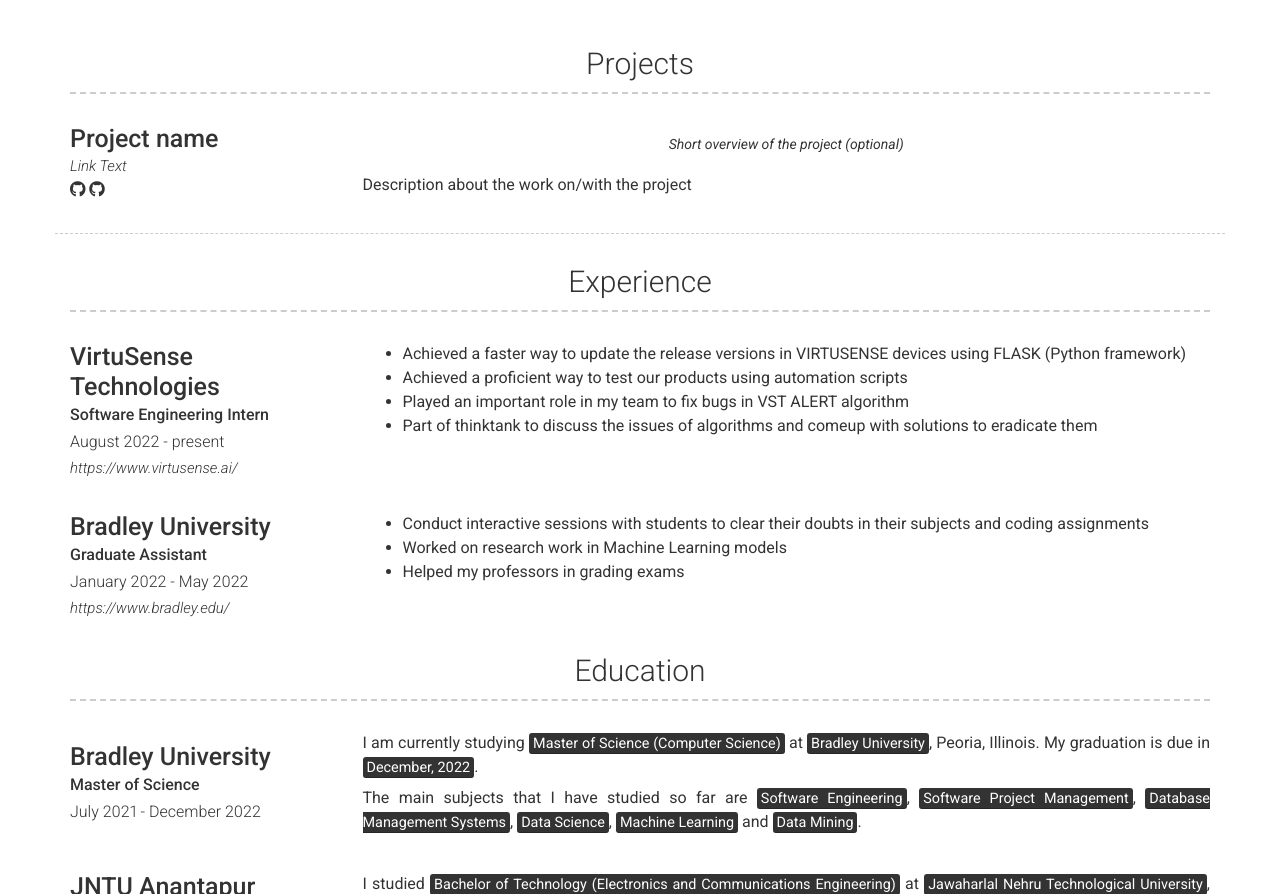
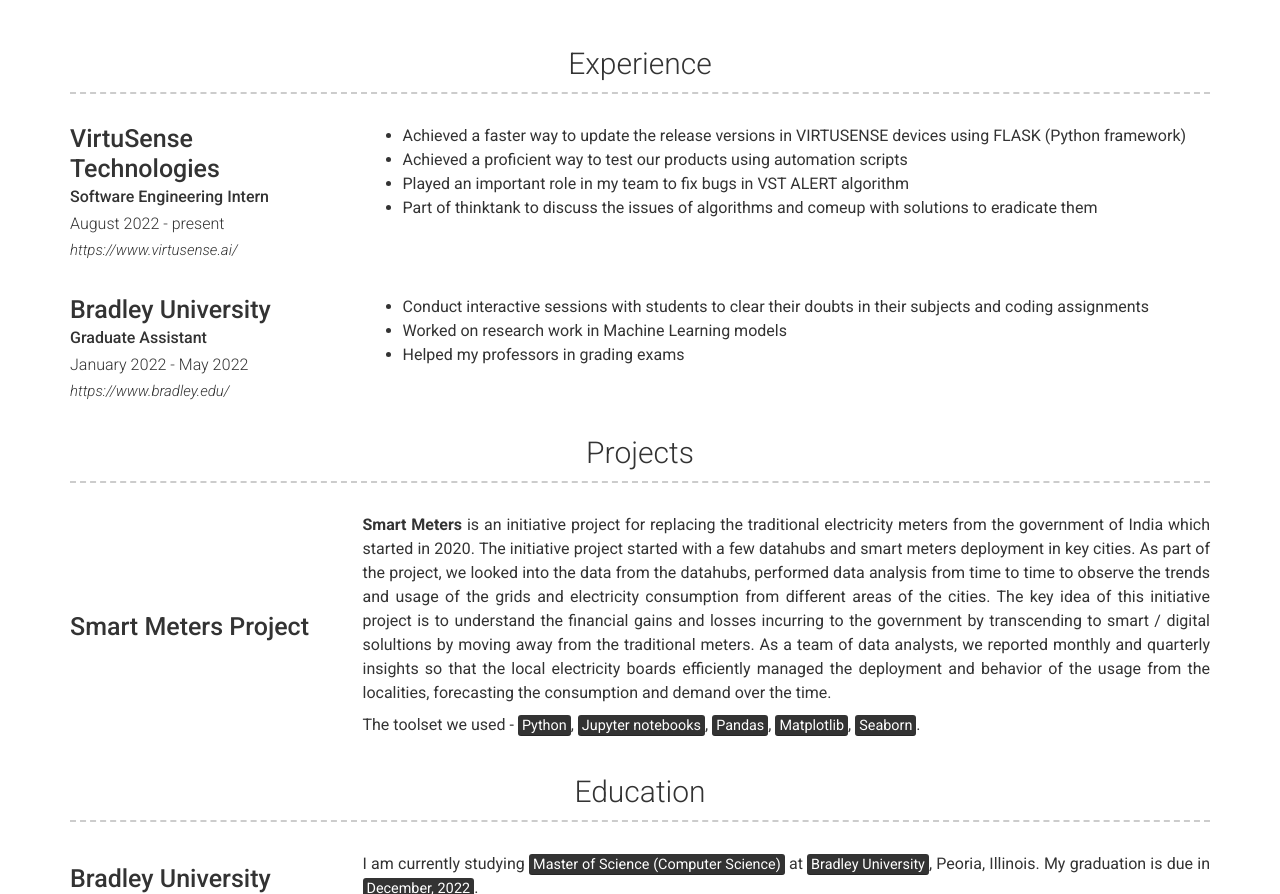
Before and after one commit to ktnani/ktnani.github.io, a Jekyll site: the page built from index.md, in a window 1280 px wide and 1400 px high, cut to the strip 506-1400 px from the top of the window. Built offline with Jekyll 4.4.1, drawn with Linux system fonts in a browser that asks for light colours; nearby versions of some CDN libraries.

Commit message:
Add smart meters project

```diff
--- a/_config.yml
+++ b/_config.yml
@@ -34,31 +34,6 @@ about_content: |
   I am open to explore more opportunities in data analysis, data science and machine learning.
 
 content:
-  # ----------------
-  # Projects section
-  # ----------------
-  - title: Projects # Title for the section
-    layout: list # Type of content section (list/text)
-    content:
-      - layout: left
-        border:
-          weak # Value of `weak` will display a weak border below this item. # Any
-          # other value (or no value) means no border will be displayed
-        title: Project name
-        link: Link to project (eg. sproogen.github.io/modern-resume-theme)(optional)
-        link_text: Link Text
-        additional_links:
-          - title: Github page for project (eg. sproogen/modern-resume-theme)
-            icon: fab fa-github
-            url: Link to project (eg. sproogen.github.io/modern-resume-theme)(optional)
-          - title: Github page for project (eg. sproogen/modern-resume-theme)
-            icon: fab fa-github
-            url: Link to project (eg. sproogen.github.io/modern-resume-theme)(optional)
-        quote: >
-          Short overview of the project (optional)
-        description: | # this will include new lines to allow paragraphs
-          Description about the work on/with the project
-
   # ------------------
   # Experience section
   # ------------------
@@ -85,6 +60,24 @@ content:
           - Conduct interactive sessions with students to clear their doubts in their subjects and coding assignments
           - Worked on research work in Machine Learning models
           - Helped my professors in grading exams
+
+  # ----------------
+  # Projects section
+  # ----------------
+  - title: Projects # Title for the section
+    layout: list # Type of content section (list/text)
+    content:
+      - layout: top-left
+        title: Smart Meters Project
+        description: | # this will include new lines to allow paragraphs
+          **Smart Meters** is an initiative project for replacing the traditional electricity meters from the government of India which started in 2020.
+          The initiative project started with a few datahubs and smart meters deployment in key cities. As part of the project, we looked into the data
+          from the datahubs, performed data analysis from time to time to observe the trends and usage of the grids and electricity consumption from different areas of the cities.
+          The key idea of this initiative project is to understand the financial gains and losses incurring to the government by transcending to smart / digital solultions by
+          moving away from the traditional meters. As a team of data analysts, we reported monthly and quarterly insights so that the local electricity boards
+          efficiently managed the deployment and behavior of the usage from the localities, forecasting the consumption and demand over the time.
+
+          The toolset we used - <mark>Python</mark>, <mark>Jupyter notebooks</mark>, <mark>Pandas</mark>, <mark>Matplotlib</mark>, <mark>Seaborn</mark>.
 
   # -----------------
   # Education section
```
